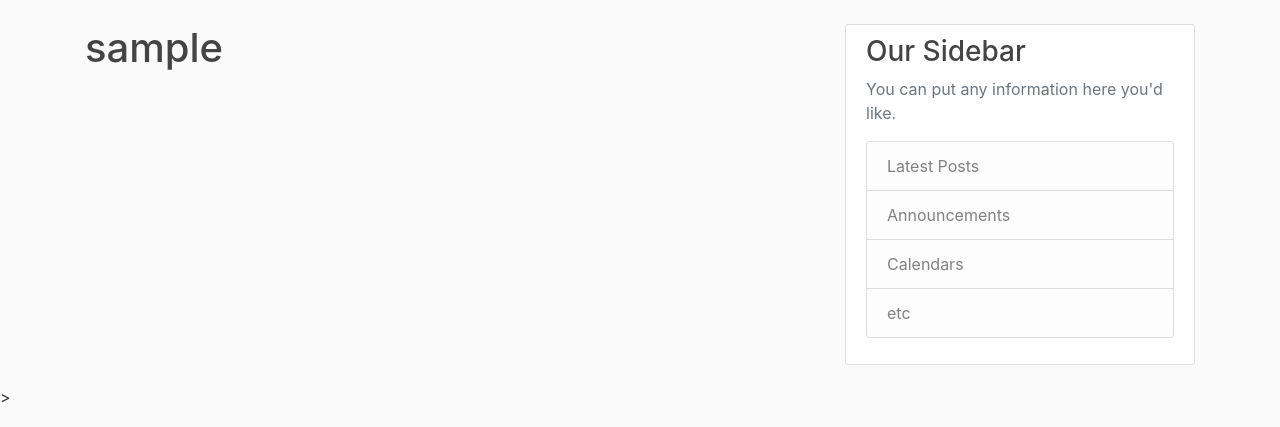
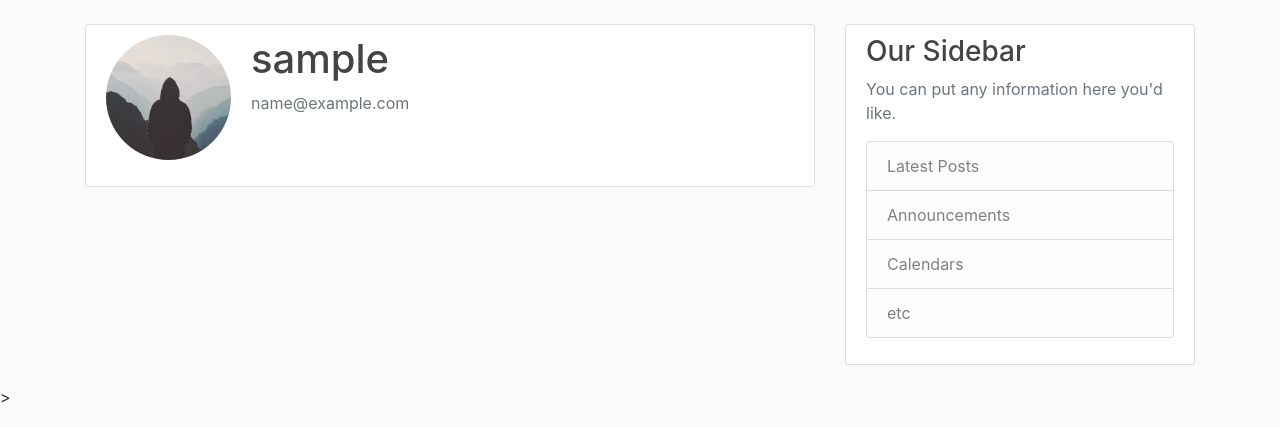
Before and after one commit to seanc1505/notesapp, a Flask app: page /account in a window 1280 px wide. Shown: the part 56-483 px from the top of the page. Run offline with Flask 2, Linux system fonts and the light colour scheme; the visitor is signed in with stand-in values (Sample User, id 1); data comes from the database, SQL or seed files in the repository; some libraries are stand-ins or nearby versions.

Commit message:
Added profile photo and formatting in account.html

```diff
--- a/project/flaskblog/routes.py
+++ b/project/flaskblog/routes.py
@@ -70,4 +70,5 @@ def logout():
 @app.route("/account")
 @login_required
 def account():
-    return render_template('account.html',title='Account')
+    image_file = url_for('static',filename='profile_pics/'+current_user.image_file)
+    return render_template('account.html',title='Account', image_file= image_file)
--- a/project/flaskblog/templates/account.html
+++ b/project/flaskblog/templates/account.html
@@ -1,4 +1,13 @@
 {% extends  "layout.html" %}
 {% block content %}
-    <h1>{{ current_user.username }}</h1>
+    <div class="content-section">
+        <div class="media">
+        <img class="rounded-circle account-img" src="{{ image_file }}">
+        <div class="media-body">
+            <h2 class="account-heading">{{ current_user.username }}</h2>
+            <p class="text-secondary">{{ current_user.email }}</p>
+        </div>
+        </div>
+        <!-- FORM HERE -->
+    </div>
 {% endblock content %}
```
Also changed, not shown: snippet/account.html (added, +10 -0 lines), README.md, project/flaskblog/static/profile_pics/default.jpg (added).
